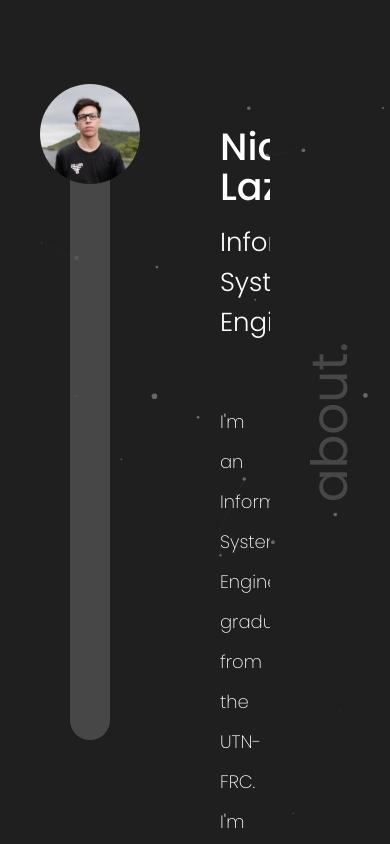
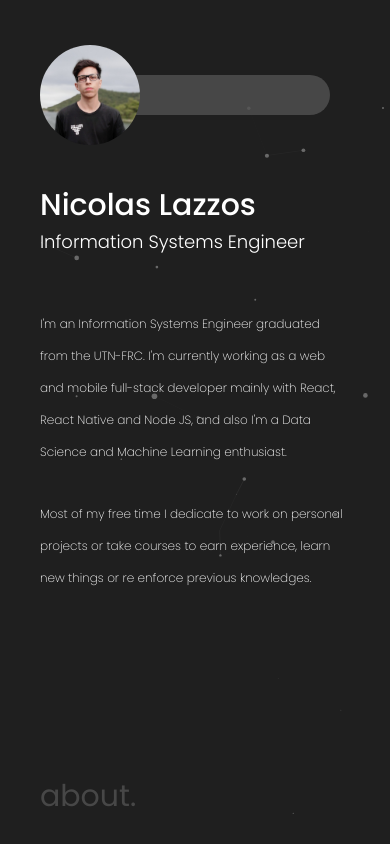
Before and after one commit to nicolaslazzos/nicolaslazzos.github.io, a React (Create React App) app: page / in a window 390 px wide. Built offline with nearby package versions, Linux system fonts and the light colour scheme.

Commit message:
adding more styling and handling rotation and resizing

```diff
--- a/src/App.js
+++ b/src/App.js
@@ -5,53 +5,37 @@ import Pagination from "./components/Pagination";
 
 function App() {
   const [section, setSection] = React.useState(0);
+  const [orientation, setOrientation] = React.useState("landscape");
 
-  const sections = ["about.", "education.", "experience.", "secial media."];
+  const sections = ["about.", "education.", "experience.", "skills.", "contact."];
+
+  React.useEffect(() => {
+    onResize();
+
+    window.addEventListener("resize", onResize);
+
+    return () => window.removeEventListener("resize", onResize);
+  }, []);
+
+  const onResize = () => {
+    const { innerWidth, innerHeight } = window;
+
+    if (innerHeight <= innerWidth) {
+      setOrientation("landscape");
+    } else {
+      setOrientation("portrait");
+    }
+  };
 
   return (
-    <div
-      style={{
-        display: "flex",
-        flex: 1,
-        flexDirection: "row",
-        justifyContent: "center",
-        height: "100vh"
-      }}
-    >
-      <div
-        style={{
-          display: "flex",
-          flexDirection: "column",
-          flex: 1,
-          justifyContent: "center",
-          alignItems: "flex-end",
-          padding: 40
-        }}
-      >
-        <Slider sections={4} onChange={(e) => setSection(e.section)} />
+    <div className="main-container">
+      <div className="area-container left-container">
+        <Slider sections={sections.length} onChange={(e) => setSection(e.section)} orientation={orientation} />
       </div>
-      <div
-        style={{
-          display: "flex",
-          flexDirection: "column",
-          flex: 3,
-          justifyContent: "center",
-          padding: 40,
-          overflowY: "scroll"
-        }}
-      >
+      <div className="area-container center-container">
         <Information section={section} />
       </div>
-      <div
-        style={{
-          display: "flex",
-          flexDirection: "column",
-          flex: 0.5,
-          justifyContent: "center",
-          alignItems: "flex-start",
-          padding: 40
-        }}
-      >
+      <div className="area-container right-container">
         <Pagination page={sections[section]} />
       </div>
     </div>
--- a/src/components/Information/index.js
+++ b/src/components/Information/index.js
@@ -1,5 +1,7 @@
 import React from "react";
 import { motion, useAnimation } from "framer-motion";
+
+import Skill from "../Skill";
 
 import ReactLogo from "../../assets/react.png";
 import NodeLogo from "../../assets/node.png";
@@ -71,22 +73,32 @@ const Information = ({ section: sec }) => {
     3: [
       <div className="information-content">
         <div className="skills-container">
-          <motion.div className="skill"></motion.div>
-          <motion.div className="skill"></motion.div>
-          <motion.div className="skill"></motion.div>
-          <motion.div className="skill"></motion.div>
-          <motion.div className="skill"></motion.div>
-          <motion.div className="skill"></motion.div>
-          <motion.div className="skill"></motion.div>
-          <motion.div className="skill"></motion.div>
-          <motion.div className="skill"></motion.div>
-          <motion.div className="skill"></motion.div>
-          <motion.div className="skill"></motion.div>
-          <motion.div className="skill"></motion.div>
-          <motion.div className="skill"></motion.div>
-          <motion.div className="skill"></motion.div>
-          <motion.div className="skill"></motion.div>
+          <Skill>JavaScript</Skill>
+          <Skill>TypeScript</Skill>
+          <Skill>React</Skill>
+          <Skill>React Native</Skill>
+          <Skill>Redux</Skill>
+          <Skill>NodeJS</Skill>
+          <Skill>Express</Skill>
+          <Skill>MongoDB</Skill>
+          <Skill>Mongoose</Skill>
+          <Skill>GraphQL</Skill>
+          <Skill>Apollo</Skill>
+          <Skill>Webpack</Skill>
+          <Skill>Firebase</Skill>
+          <Skill>Python</Skill>
+          <Skill>Django</Skill>
         </div>
+      </div>
+    ],
+    4: [
+      <div className="information-content">
+        <p className="information-p">August 2020 - Now</p>
+        <p className="information-t">Software Developer</p>
+        <p className="information-p">Mobbex</p>
+        <p className="information-d">
+          Currently working with React and React Native using TypeScript in the web and mobile applications.
+        </p>
       </div>
     ]
   };
--- a/src/components/Information/styles.css
+++ b/src/components/Information/styles.css
@@ -5,12 +5,10 @@
 }
 
 .information-title {
-  font-size: 38px;
   font-weight: 500;
 }
 
 .information-subtitle {
-  font-size: 26px;
   font-weight: 300;
 }
 
@@ -20,37 +18,24 @@
 }
 
 .information-t {
-  font-size: 26px;
   font-weight: 400;
   margin: 0px;
 }
 
 .information-p {
-  font-size: 18px;
   font-weight: 200;
   margin: 0px;
 }
 
 .information-d {
-  font-size: 16px;
   font-weight: 200;
   margin: 0px;
-  line-height: 2.3rem;
 }
 
 .skills-container {
   display: flex;
   flex-direction: row;
   flex-wrap: wrap;
-  margin-right: -70px;
-}
-
-.skill {
-  width: 100px;
-  height: 100px;
-  border-radius: 100%;
-  margin: 0px 70px 70px 0px;
-  background-color: white;
 }
 
 li {
@@ -61,3 +46,72 @@ ul {
   margin: 0px;
   padding: 0px;
 }
+
+/* For Mobile */
+@media screen and (max-width: 930px) {
+  .information-title {
+    font-size: 30px;
+  }
+  .information-subtitle {
+    font-size: 18px;
+  }
+  .information-t {
+    font-size: 18px;
+  }
+  .information-p {
+    font-size: 12px;
+  }
+  .information-d {
+    font-size: 11px;
+    line-height: 1.9rem;
+  }
+  .skills-container {
+    margin-right: -20px;
+  }
+}
+
+/* For Tablets */
+@media screen and (min-width: 930px) and (max-width: 1280px) {
+  .information-title {
+    font-size: 34px;
+  }
+  .information-subtitle {
+    font-size: 22px;
+  }
+  .information-t {
+    font-size: 22px;
+  }
+  .information-p {
+    font-size: 15px;
+  }
+  .information-d {
+    font-size: 14px;
+    line-height: 2.1rem;
+  }
+  .skills-container {
+    margin-right: -30px;
+  }
+}
+
+/* For Larger */
+@media screen and (min-width: 1280px) {
+  .information-title {
+    font-size: 38px;
+  }
+  .information-subtitle {
+    font-size: 26px;
+  }
+  .information-t {
+    font-size: 26px;
+  }
+  .information-p {
+    font-size: 18px;
+  }
+  .information-d {
+    font-size: 16px;
+    line-height: 2.3rem;
+  }
+  .skills-container {
+    margin-right: -40px;
+  }
+}
--- a/src/components/Pagination/styles.css
+++ b/src/components/Pagination/styles.css
@@ -2,18 +2,18 @@
   display: flex;
   flex-direction: column;
   align-items: center;
-  writing-mode: vertical-rl;
 }
 
 .pagination-text {
   display: flex;
   flex-direction: column;
   margin: 0px;
-  font-size: 50px;
   color: #525252;
   opacity: 0.8;
 }
 
+/* For landscape */
+@media screen and (orientation: landscape) {
   .rotation {
     transform: rotate(-180deg);
     /* Safari */
@@ -25,3 +25,28 @@
     /* Opera */
     -o-transform: rotate(-180deg);
   }
+  .pagination-container {
+    writing-mode: vertical-rl;
+  }
+}
+
+/* For Mobile */
+@media screen and (max-width: 540px) {
+  .pagination-text {
+    font-size: 30px;
+  }
+}
+
+/* For Tablets */
+@media screen and (min-width: 540px) and (max-width: 780px) {
+  .pagination-text {
+    font-size: 40px;
+  }
+}
+
+/* For Larger */
+@media screen and (min-width: 780px) {
+  .pagination-text {
+    font-size: 50px;
+  }
+}
--- /dev/null
+++ b/src/components/Skill/index.css
@@ -0,0 +1,46 @@
+.skill-container {
+  display: flex;
+  flex-direction: row;
+  border-radius: 100px;
+  background-color: white;
+}
+
+.skill-text {
+  color: #1f1f1f;
+  margin: 0px;
+}
+
+/* For Mobile */
+@media screen and (max-width: 930px) {
+  .skill-container {
+    padding: 5px 15px 5px 15px;
+    height: 32px;
+    margin: 0px 20px 20px 0px;
+  }
+
+  .skill-text {
+    font-size: 12px;
+  }
+}
+
+/* For Tablets */
+@media screen and (min-width: 930px) and (max-width: 1280px) {
+  .skill-container {
+    padding: 10px 20px 10px 20px;
+    height: 36px;
+    margin: 0px 30px 30px 0px;
+  }
+
+  .skill-text {
+    font-size: 16px;
+  }
+}
+
+/* For Larger */
+@media screen and (min-width: 1280px) {
+  .skill-container {
+    padding: 15px 30px 15px 30px;
+    height: 40px;
+    margin: 0px 40px 40px 0px;
+  }
+}
--- /dev/null
+++ b/src/components/Skill/index.js
@@ -0,0 +1,14 @@
+import React from "react";
+import { motion } from "framer-motion";
+
+import "./index.css";
+
+const Skill = ({ children }) => {
+  return (
+    <motion.div className="skill-container">
+      <p className="skill-text">{children}</p>
+    </motion.div>
+  );
+};
+
+export default Skill;
--- a/src/components/Slider/index.js
+++ b/src/components/Slider/index.js
@@ -5,7 +5,7 @@ import ProfilePicture from "../../assets/profile.jpg";
 import "./styles.css";
 
 function Slider(props) {
-  const { sections, orientation } = { sections: 1, orientation: "vertical", ...props };
+  const { sections, orientation } = { sections: 1, orientation: "landscape", ...props };
 
   const constraintsRef = React.useRef(null);
   const containerRef = React.useRef(null);
@@ -15,7 +15,7 @@ function Slider(props) {
 
     const data = {};
 
-    if (orientation === "vertical") {
+    if (orientation === "landscape") {
       data.drag = yDrag;
       data.init = y;
       data.length = height;
--- a/src/components/Slider/styles.css
+++ b/src/components/Slider/styles.css
@@ -1,16 +1,11 @@
 .slider-container {
   display: flex;
-  flex-direction: column;
   position: relative;
   align-items: center;
-  height: 80vh;
 }
 .slider-axis {
   position: absolute;
   display: flex;
-  top: 0;
-  bottom: 0;
-  width: 40%;
   margin: 20px;
   border-radius: 75px;
   background-color: #525252;
@@ -19,9 +14,6 @@
 .slider-constraints {
   position: absolute;
   display: flex;
-  top: 0;
-  bottom: 0;
-  width: 100%;
 }
 .slider-avatar {
   display: flex;
@@ -30,51 +22,99 @@
   cursor: pointer;
 }
 
+/* For landscape */
+@media screen and (orientation: landscape) {
+  .slider-container {
+    flex-direction: column;
+    height: 80vh;
+  }
+  .slider-axis {
+    top: 0;
+    bottom: 0;
+    width: 40%;
+  }
+  .slider-constraints {
+    top: 0;
+    bottom: 0;
+    width: 100%;
+  }
+
   /* For Mobile */
-@media screen and (max-width: 540px) {
+  @media screen and (max-width: 780px) {
     .slider-avatar {
       height: 100px;
     }
-
     .slider-width {
       width: 100px;
     }
   }
 
   /* For Tablets */
-@media screen and (min-width: 540px) and (max-width: 780px) {
+  @media screen and (min-width: 780px) and (max-width: 1280px) {
     .slider-avatar {
       height: 150px;
     }
-
     .slider-width {
       width: 150px;
     }
   }
 
   /* For Larger */
-@media screen and (min-width: 780px) {
+  @media screen and (min-width: 1280px) {
     .slider-avatar {
       height: 200px;
     }
-
     .slider-width {
       width: 200px;
+    }
   }
 }
 
 /* For portrait */
 @media screen and (orientation: portrait) {
-  #toolbar {
+  .slider-container {
+    flex-direction: column;
+    justify-content: center;
     width: 100%;
+  }
+  .slider-axis {
+    left: 0;
+    right: 0;
+    height: 40%;
+  }
+  .slider-constraints {
+    left: 0;
+    right: 0;
+    height: 100%;
+  }
+
+  /* For Mobile */
+  @media screen and (max-width: 780px) {
+    .slider-avatar {
+      width: 100px;
+    }
+    .slider-width {
+      height: 100px;
     }
   }
 
-/* For landscape */
-@media screen and (orientation: landscape) {
-  #toolbar {
-    position: fixed;
-    width: 2.65em;
-    height: 100%;
+  /* For Tablets */
+  @media screen and (min-width: 780px) and (max-width: 1280px) {
+    .slider-avatar {
+      width: 150px;
+    }
+    .slider-width {
+      height: 150px;
     }
   }
+
+  /* For Larger */
+  @media screen and (min-width: 1280px) {
+    .slider-avatar {
+      width: 200px;
+    }
+    .slider-width {
+      height: 200px;
+    }
+  }
+}
--- a/src/index.css
+++ b/src/index.css
@@ -24,18 +24,96 @@ canvas {
   width: 100%;
 }
 
-p {
-  color: white;
-  margin-top: 0px;
-  margin-bottom: 15px;
-  line-height: 2.5rem;
-}
-
 *:focus {
   outline: 0 !important;
 }
 
 ::-webkit-scrollbar {
-  width: 0;  /* Remove scrollbar space */
-  background: transparent;  /* Optional: just make scrollbar invisible */
+  width: 0; /* Remove scrollbar space */
+  background: transparent; /* Optional: just make scrollbar invisible */
 }
+
+p {
+  color: white;
+  margin-top: 0px;
+}
+
+/* For Mobile */
+@media screen and (max-width: 930px) {
+  p {
+    margin-bottom: 5px;
+    line-height: 2rem;
+  }
+}
+
+/* For Tablets */
+@media screen and (min-width: 930px) and (max-width: 1280px) {
+  p {
+    margin-bottom: 10px;
+    line-height: 2.2rem;
+  }
+}
+
+/* For Larger */
+@media screen and (min-width: 1280px) {
+  p {
+    margin-bottom: 15px;
+    line-height: 2.5rem;
+  }
+}
+
+.main-container {
+  display: flex;
+  flex: 1;
+  justify-content: center;
+  height: 100vh;
+}
+.area-container {
+  display: flex;
+  flex-direction: column;
+  justify-content: center;
+  padding: 40px;
+}
+.left-container {
+  align-items: flex-end;
+  flex: 0.8;
+}
+.center-container {
+  flex: 3;
+  overflow-y: scroll;
+}
+.right-container {
+  align-items: flex-start;
+  flex: 0.5;
+}
+
+/* For landscape */
+@media screen and (orientation: landscape) {
+  .main-container {
+    flex-direction: row;
+  }
+  .center-container {
+    justify-content: center;
+  }
+}
+
+/* For portrait */
+@media screen and (orientation: portrait) {
+  .main-container {
+    flex-direction: column;
+  }
+  .left-container {
+    padding-top: 20px;
+    padding-bottom: 20px;
+  }
+  .center-container {
+    justify-content: flex-start;
+    padding-top: 0px;
+    padding-bottom: 0px;
+  }
+  .right-container {
+    padding-top: 20px;
+    padding-bottom: 20px;
+    flex: 0.3;
+  }
+}
```
Also changed, not shown: 1 other file (tests, documents, lock files or other folders). Lines whose indentation alone changed are shown as unchanged.
